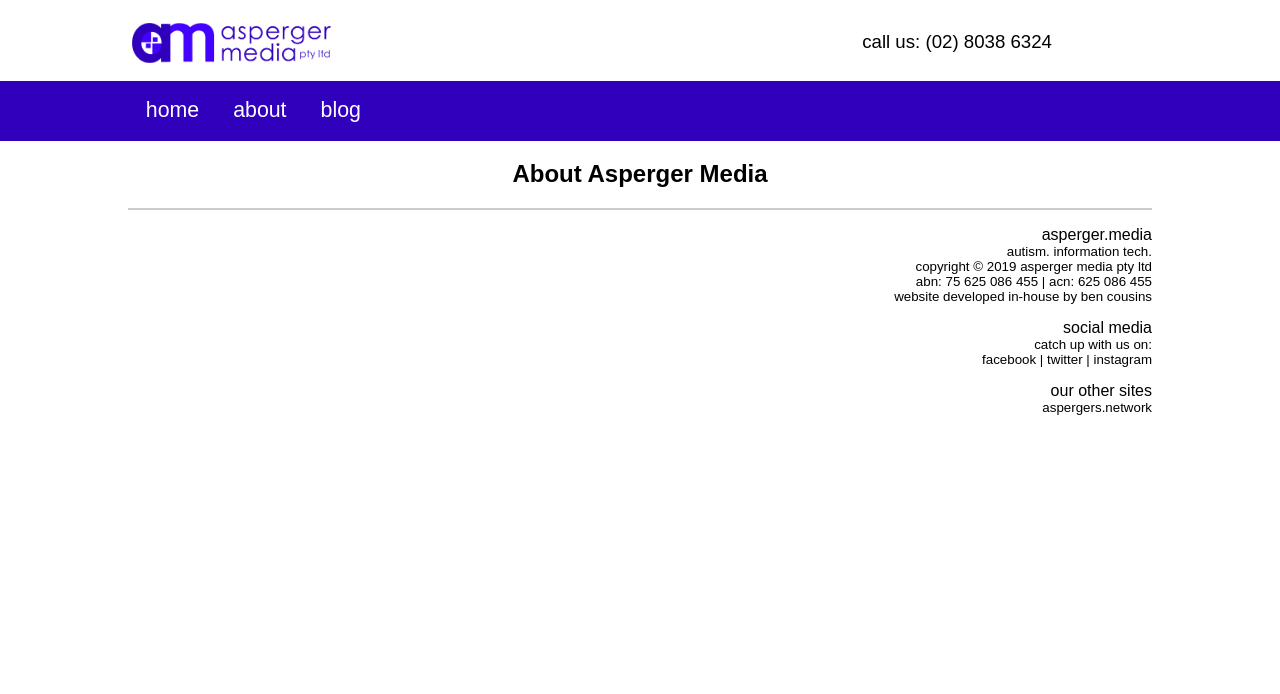
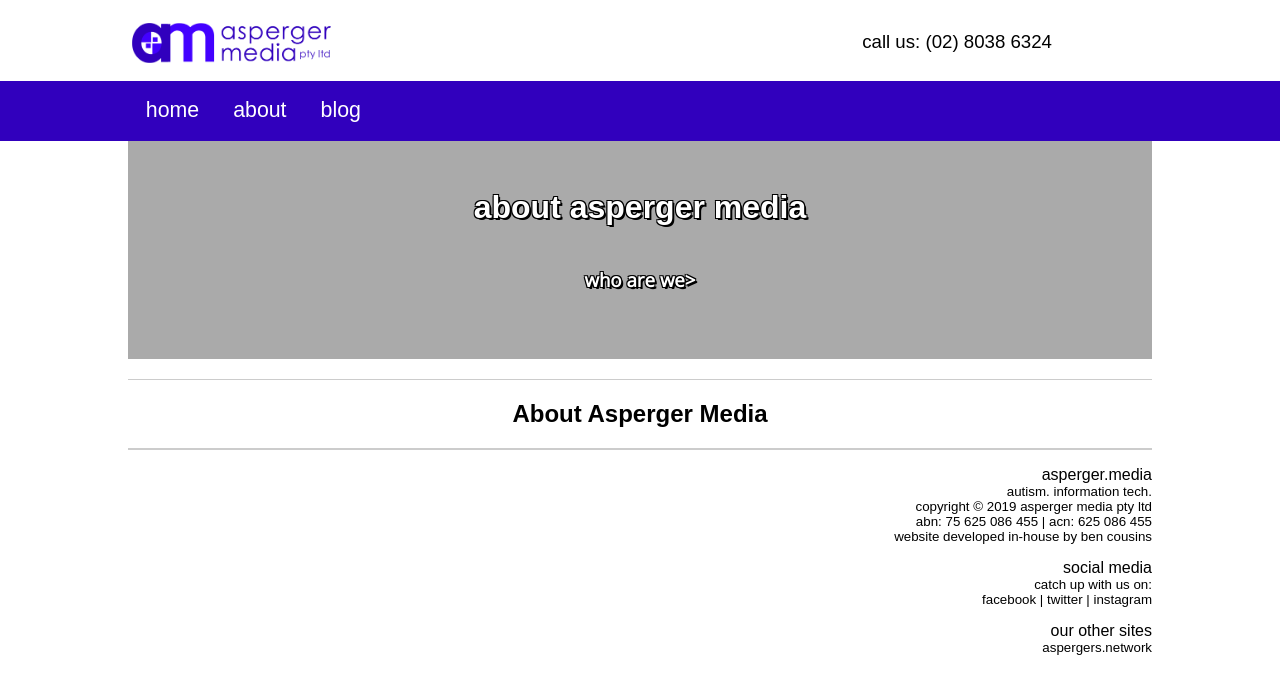
Before and after one commit to aspergermedia/aspergermedia.github.io, a Jekyll site: the page built from about-us.html, in a window 1280 px wide. Shown: the top 694 px of the page. Built offline with Jekyll 4.4.1, drawn with Linux system fonts in a browser that asks for light colours; some web fonts are replaced.

Commit message:
Eh, have the hero

```diff
--- a/about-us.html
+++ b/about-us.html
@@ -3,7 +3,10 @@ layout: default
 permalink: /about/
 title: About Asperger Media | Autistic. Information Tech.
 ---
-<div style="margin-top:20px;">&nbsp;</div>
+<div id="hero-unit">
+    <h1>about asperger media</h1>
+    <h3>who are we></h3>
+</div>
 <div class="section-light">
     <h2>About Asperger Media</h2>
 </div>
```
